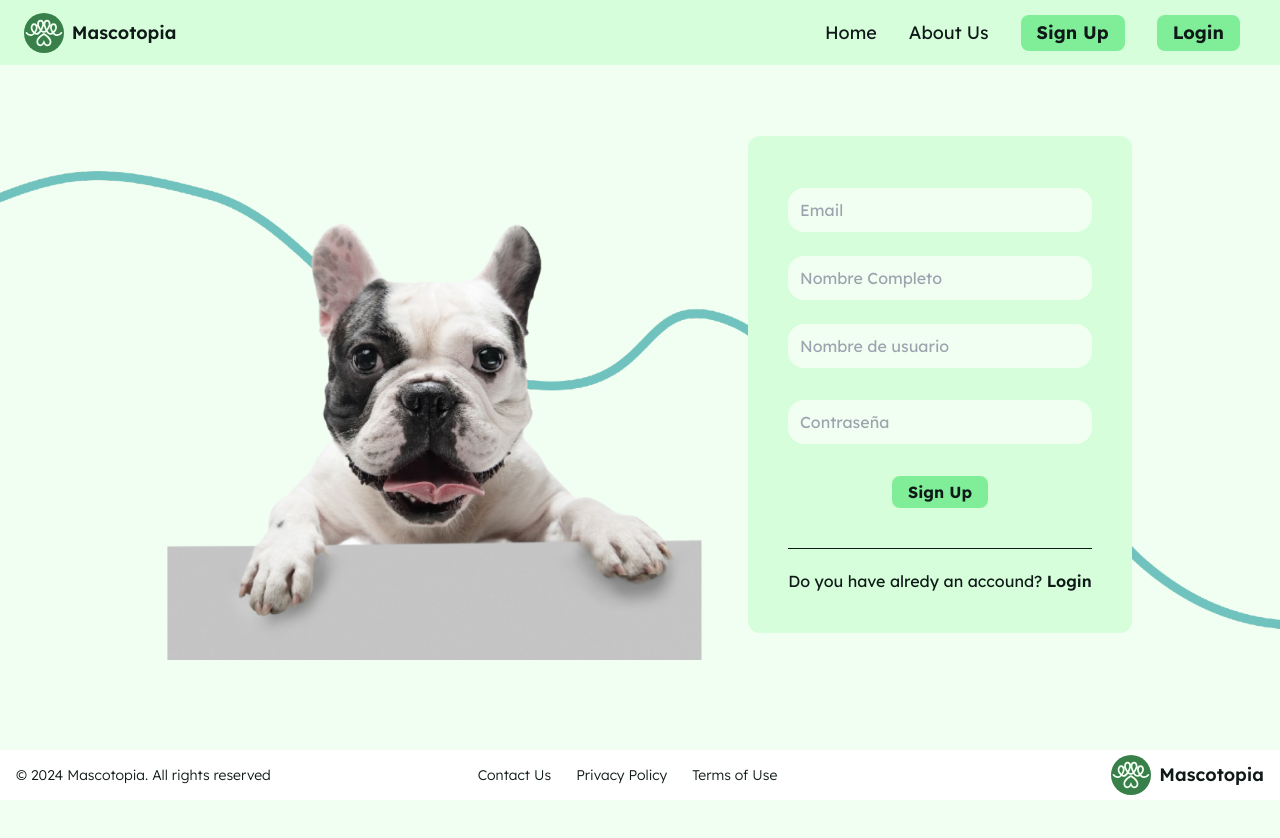
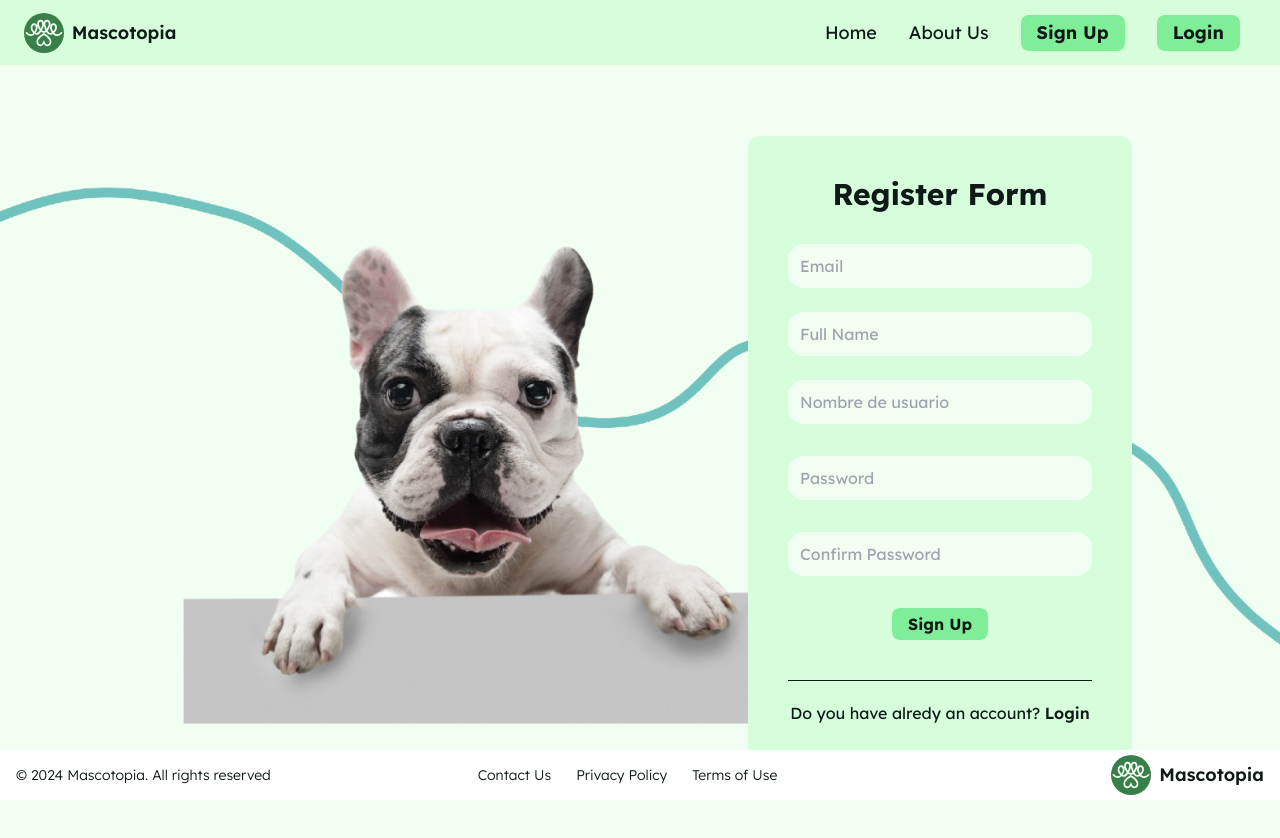
Before and after one commit to mquintanau/mascotopia_fe, a React (Vite) app in the folder view/: page /register in a window 1280 px wide. Shown: the top 838 px of the page. Before the commit the page ends 800 px from the top, so only its background shows below. Built offline with nearby package versions, Linux system fonts and the light colour scheme.

Commit message:
Crea primeros campos login

```diff
--- a/view/src/pages/Signup.jsx
+++ b/view/src/pages/Signup.jsx
@@ -70,50 +70,52 @@ function Signup() {
         onSubmit={handleSubmit}
         className="z-50 mx-auto mt-6 flex max-w-sm flex-col rounded-xl bg-navbar p-10"
       >
-
-        {!!errorResponse && (
-          <div className="errorMessage mb-4 rounded-md bg-red-400 p-2 text-white">
-            {errorResponse}
-          </div>
-        )}
+        <h1 className="mb-5 text-center text-3xl font-bold text-black">
+          Register Form
+        </h1>
         <Input
           type="email"
           label="Email"
-          id="user"
+          id="email"
           value={correo}
           onChange={(e) => setCorreo(e.target.value)}
         />
         <Input
           type="text"
-          label="Nombre Completo"
-          id="user"
-          value={correo}
+          label="Full Name"
+          id="name"
+          value={nombre}
           onChange={(e) => setNombre(e.target.value)}
         />
         <Input
           type="text"
           label="Nombre de usuario"
           id="user"
-          value={correo}
+          value={username}
           onChange={(e) => setUsername(e.target.value)}
         />
         <Input
           type="password"
-          label="Contraseña"
+          label="Password"
           id="pass"
           className="mt-5"
           value={contraseña}
           onChange={(e) => setContraseña(e.target.value)}
         />
-
-
+        <Input
+          type="password"
+          label="Confirm Password"
+          id="passConfirmation"
+          className="mt-5"
+          value={contraseña}
+          onChange={(e) => setContraseña(e.target.value)}
+        />
         <Button type="submit" className="mx-auto my-5 whitespace-nowrap">
           Sign Up
         </Button>
-
         <hr className="my-5 border-black" />
         <p className="text-center text-black">
-          Do you have alredy an accound?{" "}
+          Do you have alredy an account?{" "}
           <a href="" className="font-semibold text-black hover:text-greenLogo">
             Login
           </a>
```
